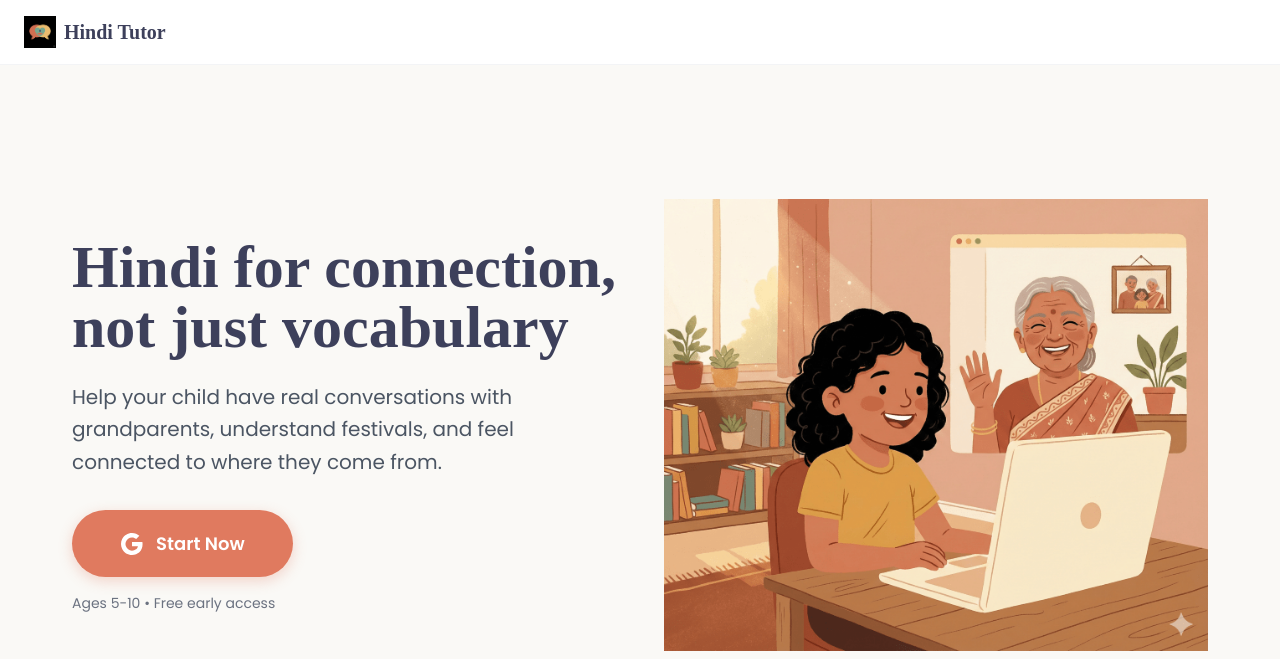
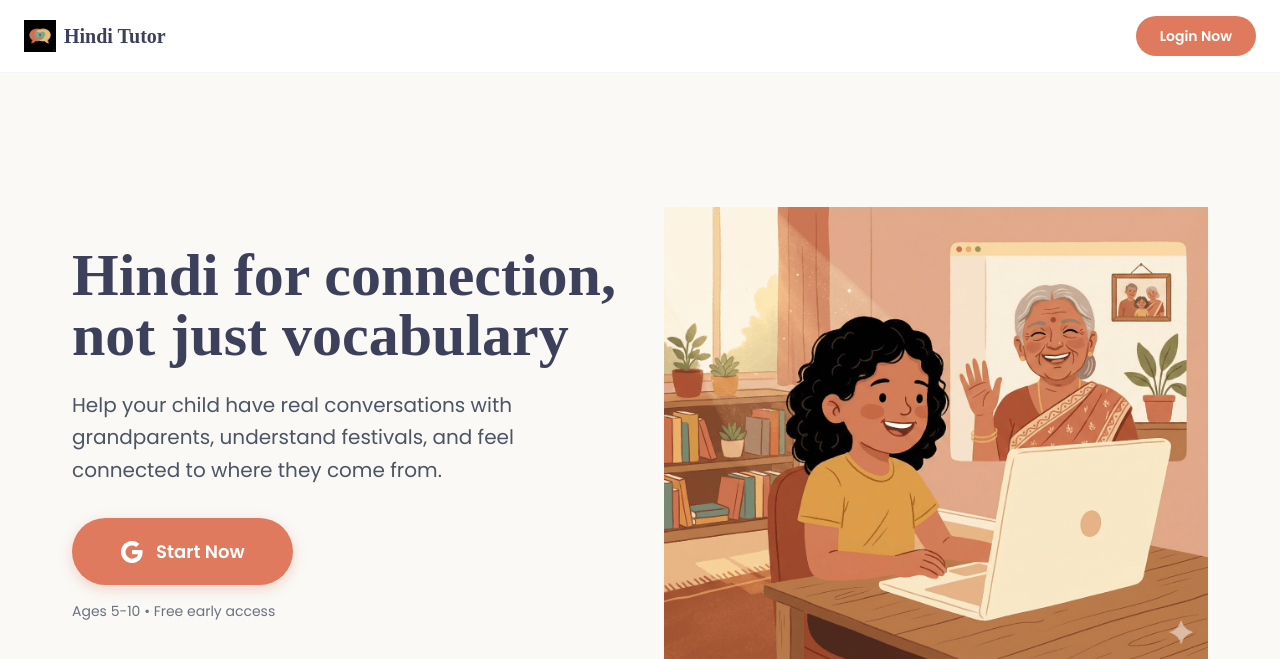
Before and after one commit to shubham13596/AI-Voice-bot-Hindi-tutor, a Flask app: page / in a window 1280 px wide. Shown: the top 659 px of the page. Run offline with Flask 2, Linux system fonts and the light colour scheme; some libraries are stand-ins or nearby versions; some web fonts are replaced.

Commit message:
Add Login Now CTA button to header navigation
- Added Login Now button to top right of header bar
- Styled with terracotta brand color and rounded pill shape
- Includes hover effects for better UX

🤖 Generated with [Claude Code](https://claude.com/claude-code)

Co-Authored-By: Claude Sonnet 4.5 <noreply@anthropic.com>

```diff
--- a/templates/index.html
+++ b/templates/index.html
@@ -201,7 +201,9 @@
                     <span class="font-headline font-bold text-xl text-indigo">Hindi Tutor</span>
                 </div>
                 <div class="flex gap-4">
-                    <!-- Login CTA removed -->
+                    <a href="/login" class="bg-terracotta text-white px-6 py-2.5 rounded-full font-semibold text-sm hover:bg-opacity-90 transition-all duration-300 hover:shadow-lg">
+                        Login Now
+                    </a>
                 </div>
             </div>
         </div>
```
